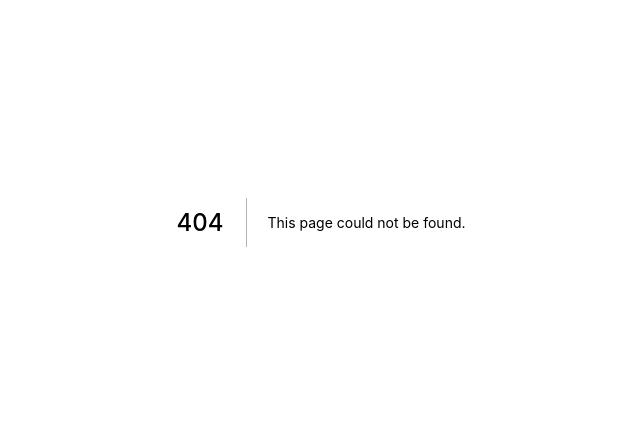
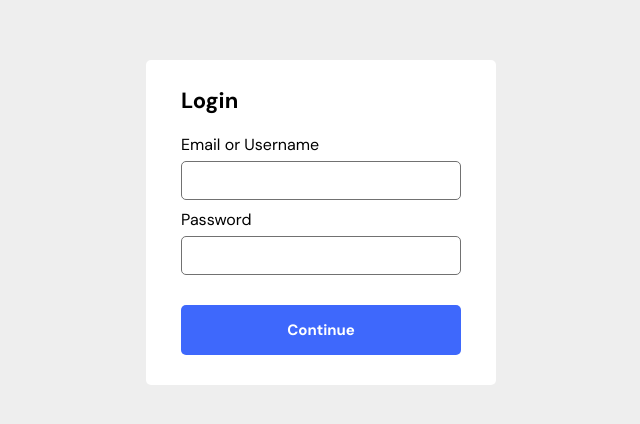
Before and after one commit to drunkalien/qoraqalam-client, a Next.js app: page /login in a window 1280 px wide. Before the commit this address had no page. Shown: the part 178-602 px from the top of the page, without its empty margins (319-959 px from the left). Built offline with nearby package versions, Linux system fonts and the light colour scheme.

Commit message:
login page

```diff
--- /dev/null
+++ b/components/Pages/Login/index.tsx
@@ -0,0 +1,3 @@
+import Login from "./login";
+
+export default Login;
--- /dev/null
+++ b/components/Pages/Login/login.tsx
@@ -0,0 +1,7 @@
+import { Form } from "components";
+
+const Login = () => {
+  return <Form />;
+};
+
+export default Login;
--- a/components/Pages/index.ts
+++ b/components/Pages/index.ts
@@ -1,2 +1,3 @@
 export { default as HomePage } from "./Home";
 export { default as PostPage } from "./Post";
+export { default as LoginPage } from "./Login";
--- a/components/index.ts
+++ b/components/index.ts
@@ -10,6 +10,7 @@ export { default as Searchbar } from "./Searchbar";
 export { default as Page } from "./Layout";
 export { default as User } from "./User";
 export { default as Footer } from "./Footer";
+export { default as Form } from "./Form";
 
 // Pages
-export { HomePage, PostPage } from "./Pages";
+export { HomePage, PostPage, LoginPage } from "./Pages";
--- /dev/null
+++ b/pages/login.tsx
@@ -0,0 +1,5 @@
+import { LoginPage } from "components";
+
+export default function Login() {
+  return <LoginPage />;
+}
```
